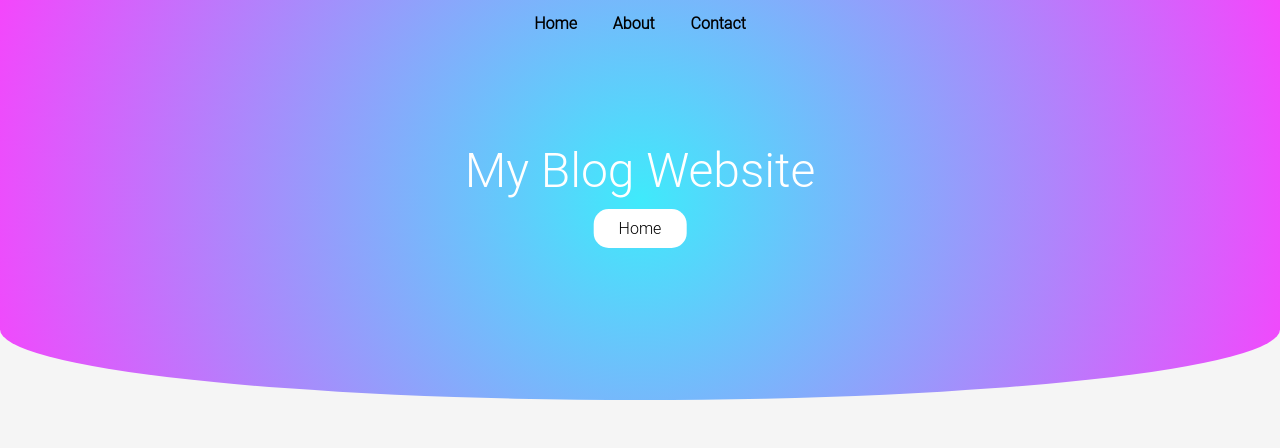
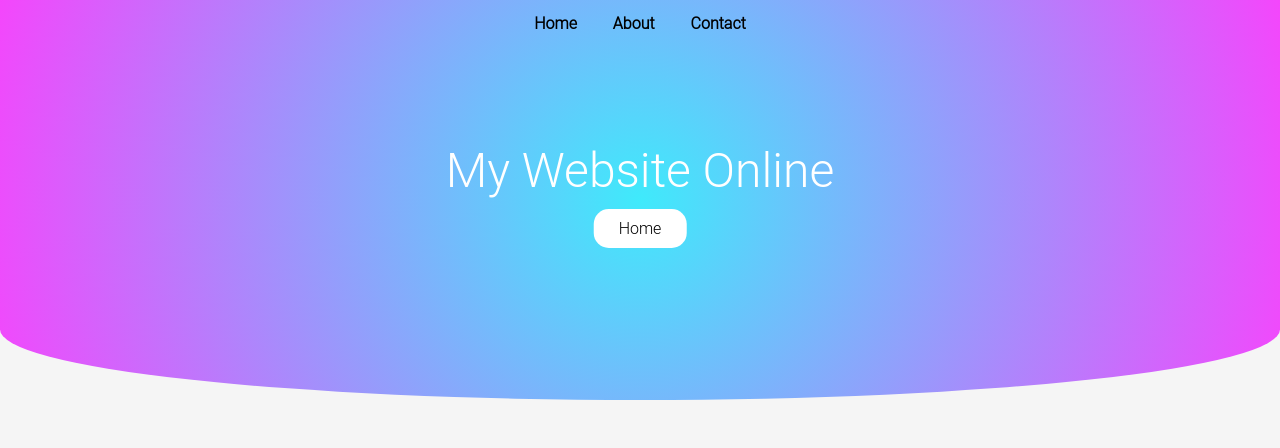
Before and after one commit to cloudyweather1/intro-web-design, a plain HTML site: page index.html in a window 1280 px wide. Shown: the top 448 px of the page. Drawn offline with Linux system fonts and the light colour scheme; files that its build step writes are made by us from their sources; a script that the page names is missing.

Commit message:
Changed title

```diff
--- a/index.html
+++ b/index.html
@@ -33,7 +33,7 @@
     <!-- Banner starts here -->
     <div class="hero-image">
         <div class="hero-text">
-            <h1>My Blog Website</h1>
+            <h1>My Website Online</h1>
             <a class="btn btn-dark" href="index.html">Home</a>
         </div>
     </div>
```
